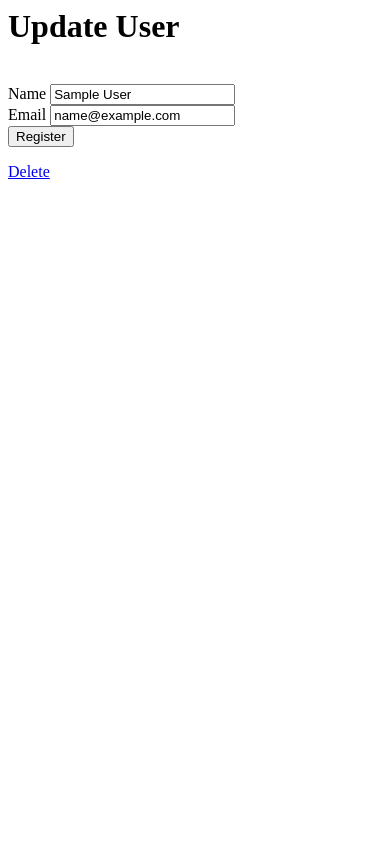
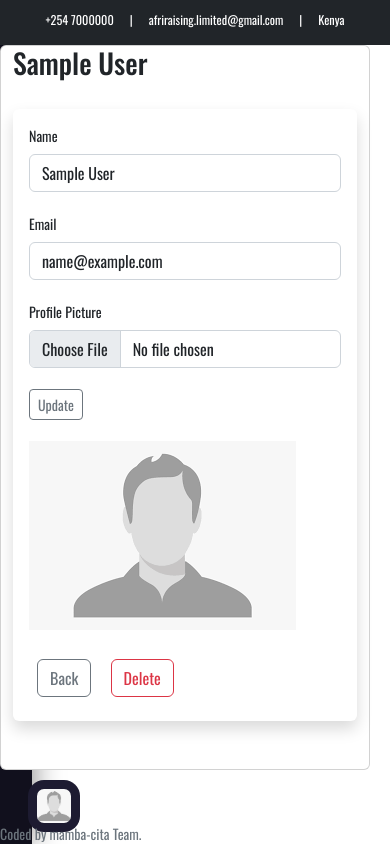
Before and after one commit to Mamba-cita/RAISINGLIMITED, a Flask app: page /update_profile/1 in a window 390 px wide. Run offline with Flask 2, Linux system fonts and the light colour scheme; the visitor is signed in with stand-in values (Sample User, id 1); data comes from the database, SQL or seed files in the repository; some libraries are stand-ins or nearby versions.

Commit message:
profile pic for users

```diff
--- a/app.py
+++ b/app.py
@@ -2,4 +2,4 @@ from app import app
 
 
 if __name__ == '__main__':
-    app.run(debug=False)
+    app.run(debug=True)
--- a/app/__init__.py
+++ b/app/__init__.py
@@ -22,6 +22,10 @@ ckeditor = CKEditor(app)
 app.config['SQLALCHEMY_DATABASE_URI'] ="mysql://b3ce1f92dab14b:2b89e72b@us-cdbr-east-06.cleardb.net/heroku_32bfd973b92d25e"
 #online db
 #app.config['SQLALCHEMY_DATABASE_URI'] = 'mysql://b3ce1f92dab14b:2b89e72b@us-cdbr-east-06.cleardb.net/heroku_32bfd973b92d25e?reconnect=true'
+
+UPLOAD_FOLDER = 'app/static/img/'
+app.config['UPLOAD_FOLDER'] = UPLOAD_FOLDER
+
 db = SQLAlchemy(app)
 
 
--- a/app/forms.py
+++ b/app/forms.py
@@ -1,9 +1,10 @@
+import profile
 from flask import Flask
 from flask_wtf import FlaskForm
 from wtforms import StringField, PasswordField, BooleanField, SubmitField, TextAreaField
 from wtforms.validators import DataRequired, Length, Email, Regexp, EqualTo
 from flask_ckeditor import CKEditorField
-
+from flask_wtf.file import FileField, FileAllowed
 
 
 class SearchForm(FlaskForm):
@@ -14,6 +15,7 @@ class RegisterForm(FlaskForm):
     email = StringField('Email', validators=[DataRequired(), Email(), Length(4, 64)])
     password = PasswordField('Password', validators=[DataRequired(), Length(4, 64)])
     confirm_password = StringField('Confirm Password', validators=[DataRequired(), Length(4, 64), EqualTo('password')])
+    profile_pic = FileField("Profile Picture" )
     submit = SubmitField('Register')
 
 
--- a/app/models.py
+++ b/app/models.py
@@ -5,7 +5,7 @@ from sqlalchemy import null
 from app import db
 from datetime import datetime
 from werkzeug.security import generate_password_hash, check_password_hash
-from flask_login import login_user, login_required, logout_user, current_user,UserMixin
+from flask_login import UserMixin
 
 
 
@@ -15,6 +15,7 @@ class User(db.Model,UserMixin):
     name = db.Column(db.String(200), unique=True, nullable=False)
     email = db.Column(db.String(120), unique=True, nullable=False)
     password = db.Column(db.String(200), nullable=False)
+    profile_pic = db.Column(db.String(), nullable=True)
     timestamp = db.Column(db.DateTime, default=datetime.utcnow)
     posts = db.relationship('Posts', backref='poster')
 
--- a/app/templates/home/home_base.html
+++ b/app/templates/home/home_base.html
@@ -197,11 +197,16 @@
         <li>
           <div class="profile-details">
             <div class="profile-content">
-              <a href=""
-                ><img
-                  src="{{ url_for('static', filename='img/profile.png') }}"
+              <a href="{{url_for('update_profile', id=current_user.id)}}">
+                {% if current_user.profile_pic %}
+
+                <img src="{{ url_for('static', filename='img/' + current_user.profile_pic)}}" alt="profile" />
+                {% else %}
+                <img
+                  src="{{ url_for('static', filename='img/default.png') }}"
                   alt=""
                 />
+                {% endif %}
               </a>
             </div>
             <div class="name-job">
--- a/app/templates/internal_app/admin/home/home_base.html
+++ b/app/templates/internal_app/admin/home/home_base.html
@@ -184,7 +184,7 @@
         <li>
           <div class="profile-details">
             <div class="profile-content">
-              <a href="{{url_for('user_dashboard')}}"
+              <a href="{{url_for('update_profile')}}"
                 ><img
                   src="{{ url_for('static', filename='img/profile.png') }}"
                   alt=""
@@ -192,7 +192,8 @@
               </a>
             </div>
             <div class="name-job">
-              <div class="profile_name">{{current_user.username}}</div>
+              <a href="{{url_for('update_profile')}}">
+              <div class="profile_name"> {{current_user.username}}</div></a>
               <div class="job">{{current_user.user_job}}</div>
             </div>
             <a href="{{url_for('logout')}}">
--- a/app/templates/internal_app/templates/users/profile/update_profile.html
+++ b/app/templates/internal_app/templates/users/profile/update_profile.html
@@ -1,52 +1,89 @@
+{% extends 'home/home_base.html' %} {% block title %}{{current_user.name}}'S
+Profile{% endblock %} {% block main %} {% for message in get_flashed_messages()
+%}
 
+<div class="alert alert-warning alert-dismissible fade show" role="alert">
+  {{ message }}
+  <button
+    type="button"
+    class="btn-close"
+    data-bs-dismiss="alert"
+    aria-label="Close"
+  ></button>
+</div>
 
-{% for message in get_flashed_messages() %}
+{% endfor %} {% if name_to_update %}
+<h1>{{current_user.name}}</h1>
+<br /><br />
+<table class="table table-hover table-bordered table-striped">
+  {% for name_to_update in name_to_update %}
+  <tr>
+    <td>
+      {{ name_to_update.id }}. <a href="">{{ name_to_update.name }}</a> - {{
+      name_to_update.email }}
+    </td>
+  </tr>
 
-	<div class="alert alert-warning alert-dismissible fade show" role="alert">
-	  {{ message }}
-	  <button type="button" class="btn-close" data-bs-dismiss="alert" aria-label="Close"></button>
-	</div>
-
-
-{% endfor %}
-
-
-{% if name_to_update  %}
-	<h1>User Updated!</h1>
-	<br/><br/>
-<table class="table table-hover table-bordered table-striped">
-
-{% for name_to_update  in name_to_update  %}
-	<tr>
-	<td>{{ name_to_update.id }}. <a href="">{{ name_to_update.name }}</a> - {{ name_to_update.email }}
-	</tr>
-{% endfor %}
-
+  {% endfor %}
 </table>
 
+{% else %}
+<div class="card">
+  <div class="container">
+    <div class="row">
+      <div class="col-md-8">
+        <h1>{{current_user.name}}</h1>
+        <br />
+        <div class="shadow p-3 mb-5 bg-body rounded">
+          <form
+            method="POST"
+            action="/update_profile/{{name.id}}"
+            enctype="multipart/form-data"
+          >
+            {{ form.hidden_tag() }} {{ form.name.label(class="form-label") }} {{
+            form.name(class="form-control",value=name.name) }}
+            <br />
+            {{ form.email.label(class="form-label") }} {{
+            form.email(class="form-control", value=name.email) }}
+            <br />
+            {{ form.profile_pic.label(class="form-label") }} {{
+            form.profile_pic(class="form-control", value=name.email) }}
+            <br />
+            <button type="submit" class="btn btn-outline-secondary btn-sm">
+              Update
+            </button>
+            <br />
+            <br />
+            <div class="col-md-4">
+              {% if current_user.profile_pic %}
+              <img
+                src="{{ url_for('static', filename='img/' + current_user.profile_pic)}}"
+                class="img-fluid"
+                width="100"
+                height="100"
+                align="right"
+              />
+              {% else %}
+              <img
+                src="{{ url_for('static', filename='img/default.png') }}"
+                alt=""
+              />
+              {% endif %}
+            </div>
+            <br />
+          </form>
 
-{% else %}
-	<h1>Update User</h1>
-	<br/>
-<div class="shadow p-3 mb-5 bg-body rounded">
-	<form method="POST" action="/update_profile/{{name.id}}">
-		{{ form.hidden_tag() }}
-
-		{{ form.name.label(class="form-label") }}
-
-		{{ form.name(class="form-control",value=name.name) }}
-		<br/>
-		{{ form.email.label(class="form-label") }}
-
-		{{ form.email(class="form-control", value=name.email) }}
-		<br/>
-
-
-
-		{{ form.submit(class="btn btn-secondary") }}
-
-
-	</form>
-<a href="{{url_for('delete_profile', id=name.id)}}" class="btn btn-danger">Delete</a>
+          <a href="{{url_for('home')}}" class="btn btn-outline-secondary m-2"
+            >Back</a
+          >
+          <a
+            href="{{url_for('delete_profile', id=name.id)}}"
+            class="btn btn-outline-danger m-2"
+            >Delete</a
+          >
+        </div>
+      </div>
+    </div>
+  </div>
 </div>
-{% endif %}
+{% endif %} {% endblock %}
--- a/app/views.py
+++ b/app/views.py
@@ -4,6 +4,9 @@ from app.forms import LoginForm,RegisterForm,PostsForm,SearchForm
 from app.models import User,Posts,Shipments,Orders
 from werkzeug.security import generate_password_hash, check_password_hash
 from flask_login import login_user, login_required, logout_user, current_user
+from werkzeug.utils import secure_filename
+import uuid as uuid
+import os
 
 
 
@@ -130,6 +133,7 @@ def delete_post(id):
 #Registration page
 
 @app.route('/register', methods=['GET', 'POST'])
+@login_required
 def register():
     name=None
     form = RegisterForm()
@@ -171,19 +175,38 @@ def update_profile(id):
     if request.method == 'POST':
         name_to_update.name = request.form['name']
         name_to_update.email = request.form['email']
-        #update db
-        try:
-            db.session.commit()
-            flash('Your profile has been updated!', 'success')
-            return redirect(url_for('users'))
-        except:
-            flash('Your profile could not be updated!', 'error')
-            return render_template('internal_app/templates/users/profile/update_profile.html', form=form, name=name_to_update)
+
+
+        #check for profile pic
+        if request.files['profile_pic']:
+            name_to_update.profile_pic = request.files['profile_pic']
+            #grab image name
+            pic_name = secure_filename(name_to_update.profile_pic.filename)
+
+            #set uuid for image name
+            pic_uuid = str(uuid.uuid4()) + '_' + pic_name
+                #save image to folder
+            name_to_update.profile_pic.save(os.path.join(app.config['UPLOAD_FOLDER'], pic_uuid))
+            #change image name
+            name_to_update.profile_pic  = pic_uuid
+            #update db
+            try:
+                db.session.commit()
+                flash('Your profile has been updated!', 'success')
+                return render_template('internal_app/templates/users/profile/update_profile.html', form=form, name=name_to_update)
+            except:
+                flash('Your profile could not be updated!', 'error')
+                return render_template('internal_app/templates/users/profile/update_profile.html', form=form, name=name_to_update)
+        else:
+             db.session.commit()
+             flash('Your profile has been updated!', 'success')
+             return render_template('internal_app/templates/users/profile/update_profile.html', form=form, name=name_to_update)
     else:
         return render_template('internal_app/templates/users/profile/update_profile.html', form=form, name=name_to_update)
 
  #Remove user profile
 @app.route('/delete_profile/<int:id>')
+@login_required
 def delete_profile(id):
         user_to_delete = User.query.get_or_404(id)
         try:
@@ -356,16 +379,13 @@ def delete_blog_internal(id):
 
 @app.route('/shipments', methods=['GET', 'POST'])
 @login_required
-
 def shipments():
     shipments = Shipments.query.all()
-
     return render_template('public/home/shipments.html', shipments=shipments)
 
 
 @app.route('/shipments_creation', methods=['GET', 'POST'])
 @login_required
-
 def shipments_creation():
     return render_template('public/home/shipments_creation.html')
 
@@ -395,6 +415,7 @@ def search():
 #admin page
 
 @app.route('/admin')
+@login_required
 def admin():
     return render_template('internal_app/admin//admin.html')
 
```
Also changed, not shown: app/templates/internal_app/templates/users/users_dashboard.html (+15 -1 lines), app/templates/web_index/templates/blogs.html (+19 -3 lines), app/static/img/91af02bd-975d-478f-9b5b-2550faa3f221_eedd.PNG (added), 1 other file.
